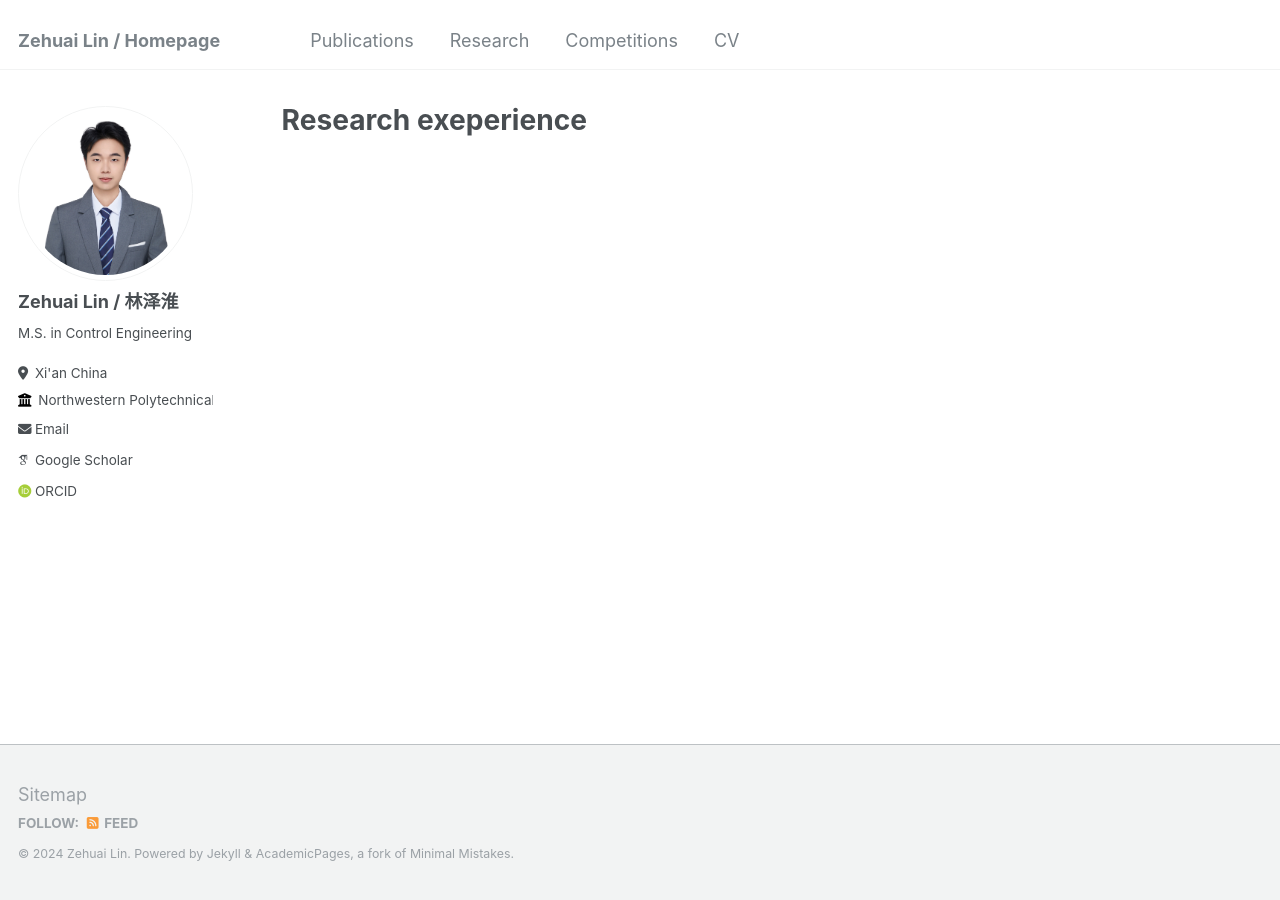
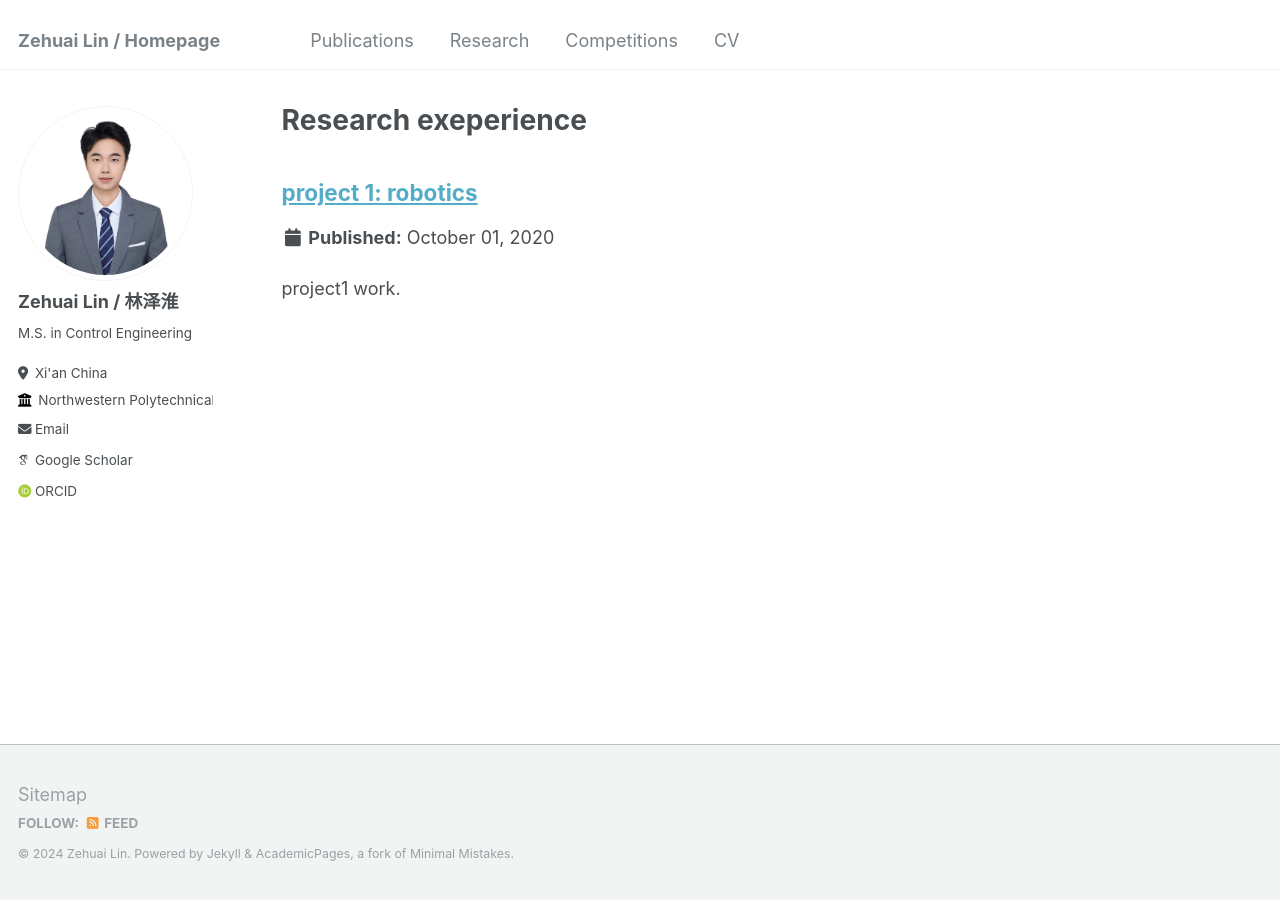
Before and after one commit to Zehuai0/Zehuai0.github.io, a Jekyll site: the page built from _pages/Research.md, in a window 1280 px wide. Built offline with Jekyll 4.4.1, drawn with Linux system fonts in a browser that asks for light colours; some web fonts are replaced.

Commit message:
Update project1.md

```diff
--- a/_research/project1.md
+++ b/_research/project1.md
@@ -1 +1,7 @@
-project 1: robotics
+---
+title: "project 1: robotics"
+collection: research
+permalink: /publication/project1
+excerpt: 'project1 work.'
+date: 2020-10-1
+---
```
